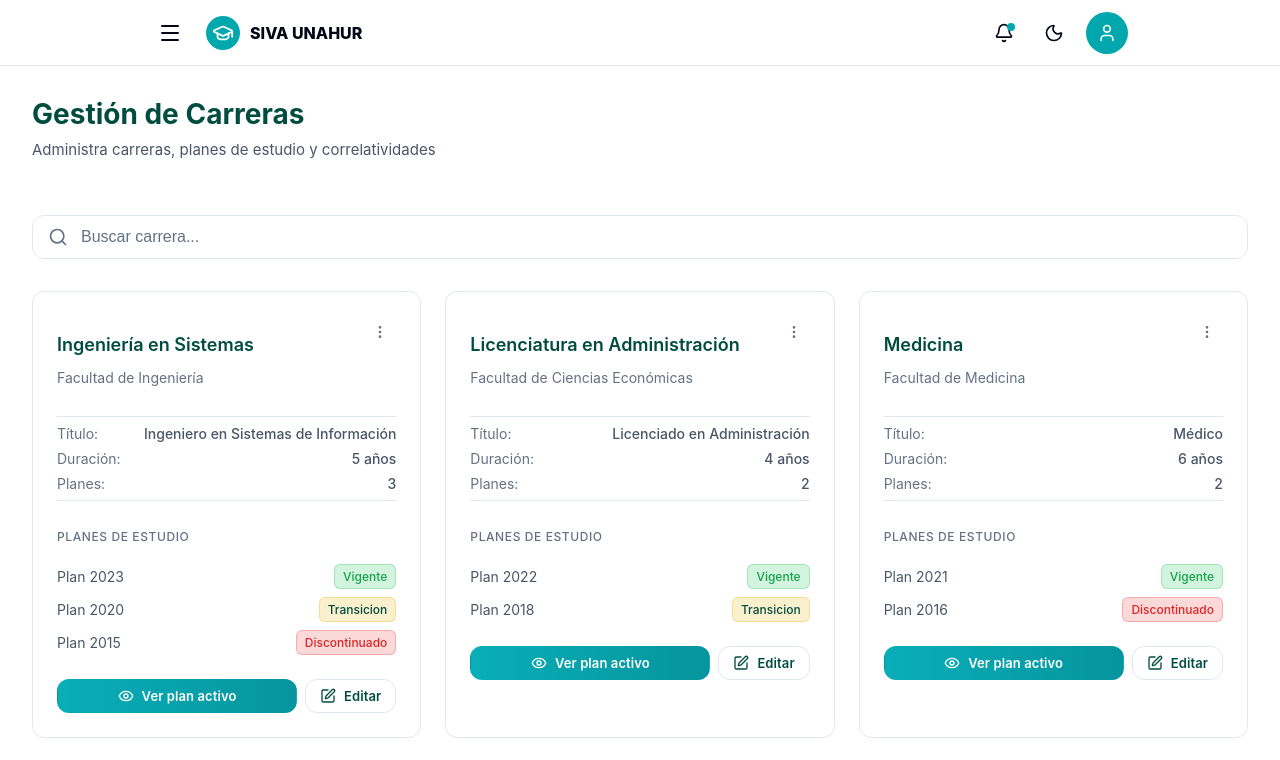
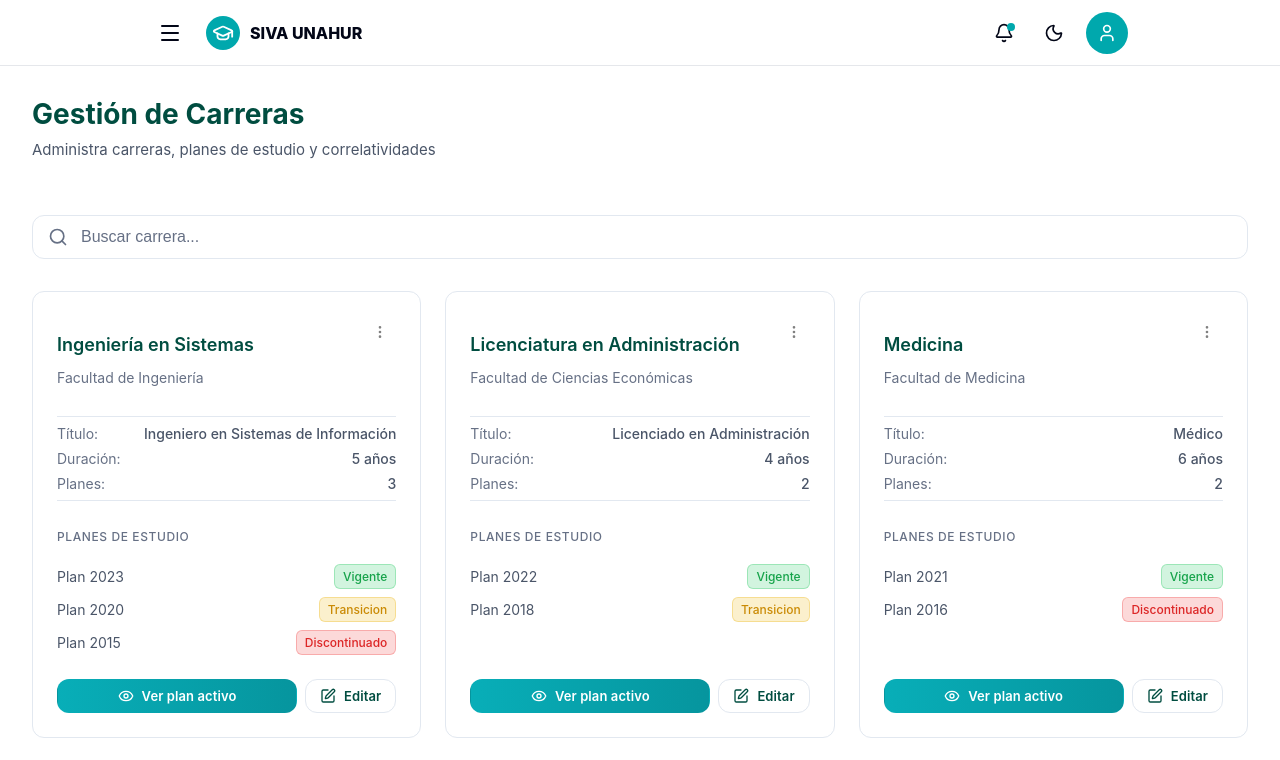
Before and after one commit to DesApp-2026c1-Grupo-5/Sistema-de-Acompa-amiento-de-Alumnos-Universitarios, a React (Vite) app in the folder frontEnd/acompañamiento de alumnos/: page /admin/careers in a window 1280 px wide. Shown: the top 760 px of the page. Built offline with nearby package versions, Linux system fonts and the light colour scheme.

Commit message:
correciones visuales arregladas

```diff
--- a/frontEnd/acompañamiento de alumnos/src/components/admin/CareerCard.module.css
+++ b/frontEnd/acompañamiento de alumnos/src/components/admin/CareerCard.module.css
@@ -49,11 +49,14 @@
 }
 
 .menuButton:hover {
-  background: var(--color-soft);
+  background: var(--accent-bg);
 }
 
 .menuButton svg {
-  color: var(--text-muted);
+  stroke: grey !important;
+}
+:global(html.dark) .menuButton svg {
+  stroke: grey !important;
 }
 
 .cardMeta {
@@ -126,7 +129,7 @@
 
 .transicion {
   background: rgba(234, 179, 8, 0.2);
-  color: var(--text-h);
+  color: #ca8a04;
   border: 1px solid rgba(234, 179, 8, 0.3);
 }
 
@@ -140,4 +143,5 @@
   display: flex;
   gap: 0.5rem;
   padding-top: 0.5rem;
+  margin-top: auto;
 }
--- a/frontEnd/acompañamiento de alumnos/src/pages/admin/Careers.module.css
+++ b/frontEnd/acompañamiento de alumnos/src/pages/admin/Careers.module.css
@@ -80,7 +80,7 @@
   width: 4rem;
   height: 4rem;
   border-radius: 50%;
-  background: linear-gradient(to bottom right, var(--color-soft-blue), rgba(0, 105, 92, 0.1));
+  background: var(--accent-bg);
   display: flex;
   align-items: center;
   justify-content: center;
```
